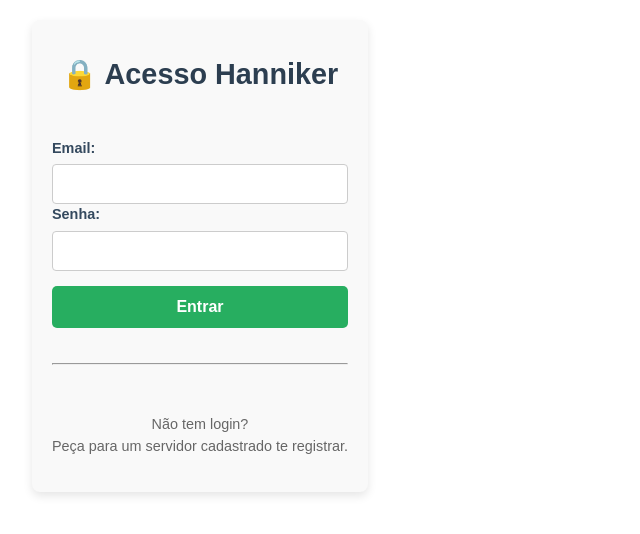
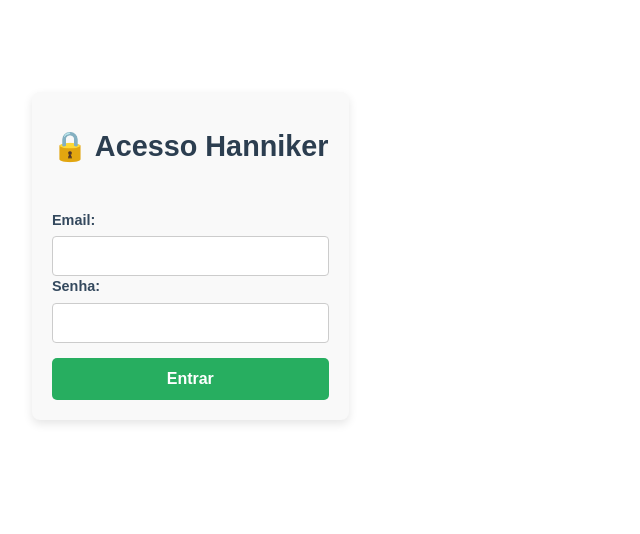
Before and after one commit to HannielAlencar/Hanniker, a React (Vite) app in the folder web/: page / in a window 1280 px wide. Shown: the part 144-678 px from the top of the page, without its empty margins (0-640 px from the left). Built offline with nearby package versions, Linux system fonts and the light colour scheme.

Commit message:
Adicionando arquivo Login.tsx que faltava

```diff
--- a/web/src/Login.tsx
+++ b/web/src/Login.tsx
@@ -1,5 +1,5 @@
-import { useState } from 'react';
-import './cadastro.css'; // Usando o mesmo estilo para ficar bonito
+import React, { useState } from 'react';
+import './cadastro.css';
 
 export function Login() {
   const [email, setEmail] = useState("");
@@ -20,9 +20,8 @@
       const data = await res.json();
 
       if (res.ok) {
-        // Salva o usuário no navegador e recarrega para ir pro Home
         localStorage.setItem('usuario_hanniker', JSON.stringify(data));
-        window.location.href = "/";
+        window.location.reload(); // Recarrega para entrar na Home
       } else {
         setErro(data.erro || "Falha no login");
       }
@@ -35,23 +34,14 @@
     <div className="container">
       <div className="formulario" style={{ maxWidth: '400px', margin: '50px auto' }}>
         <h1 className="titulo">🔒 Acesso Hanniker</h1>
-
         <form onSubmit={handleLogin} className="grupoInput">
           <label>Email:</label>
           <input className="input" type="email" value={email} onChange={e => setEmail(e.target.value)} required />
-
           <label>Senha:</label>
           <input className="input" type="password" value={senha} onChange={e => setSenha(e.target.value)} required />
-
           <button type="submit" className="botao">Entrar</button>
         </form>
-
         {erro && <p className="mensagemErro">{erro}</p>}
-
-        <hr style={{margin: '20px 0'}}/>
-        <p style={{textAlign: 'center', fontSize: '0.9rem', color: '#666'}}>
-          Não tem login? <br/> Peça para um servidor cadastrado te registrar.
-        </p>
       </div>
     </div>
   );
```
